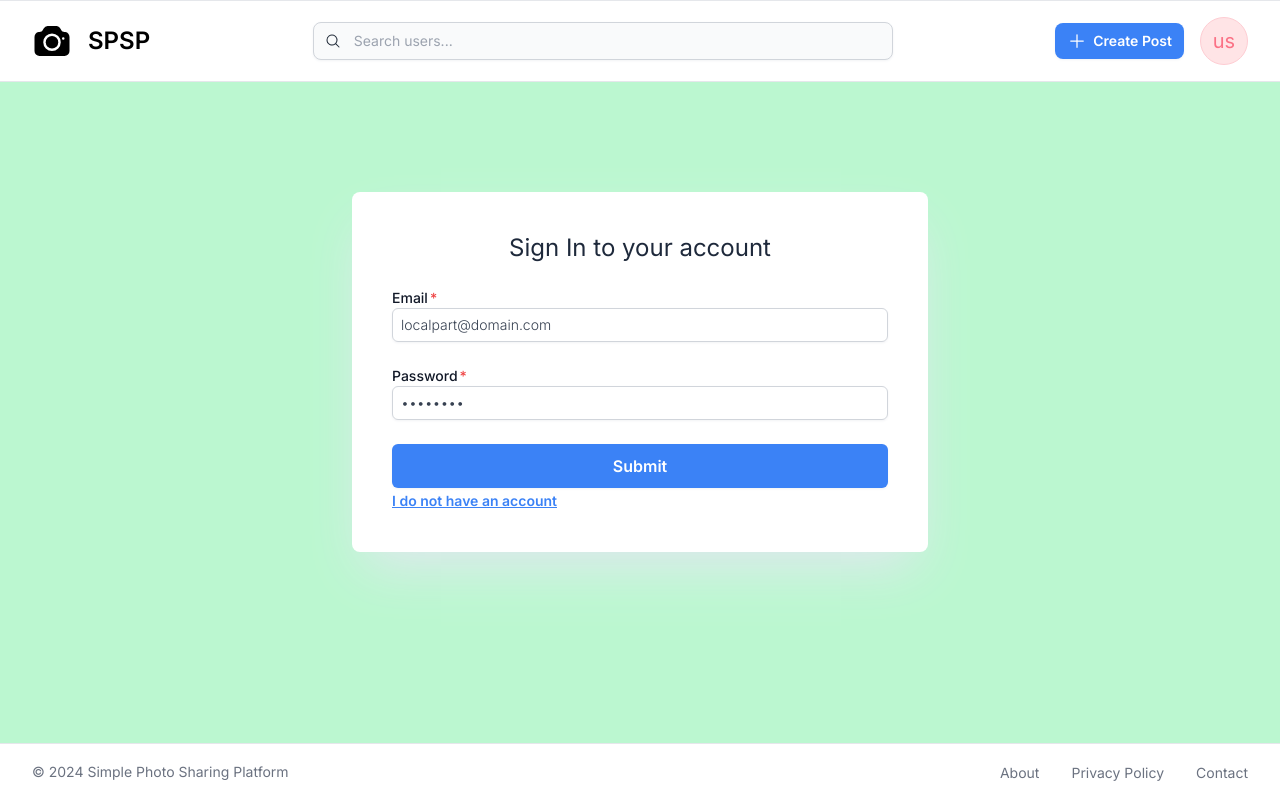
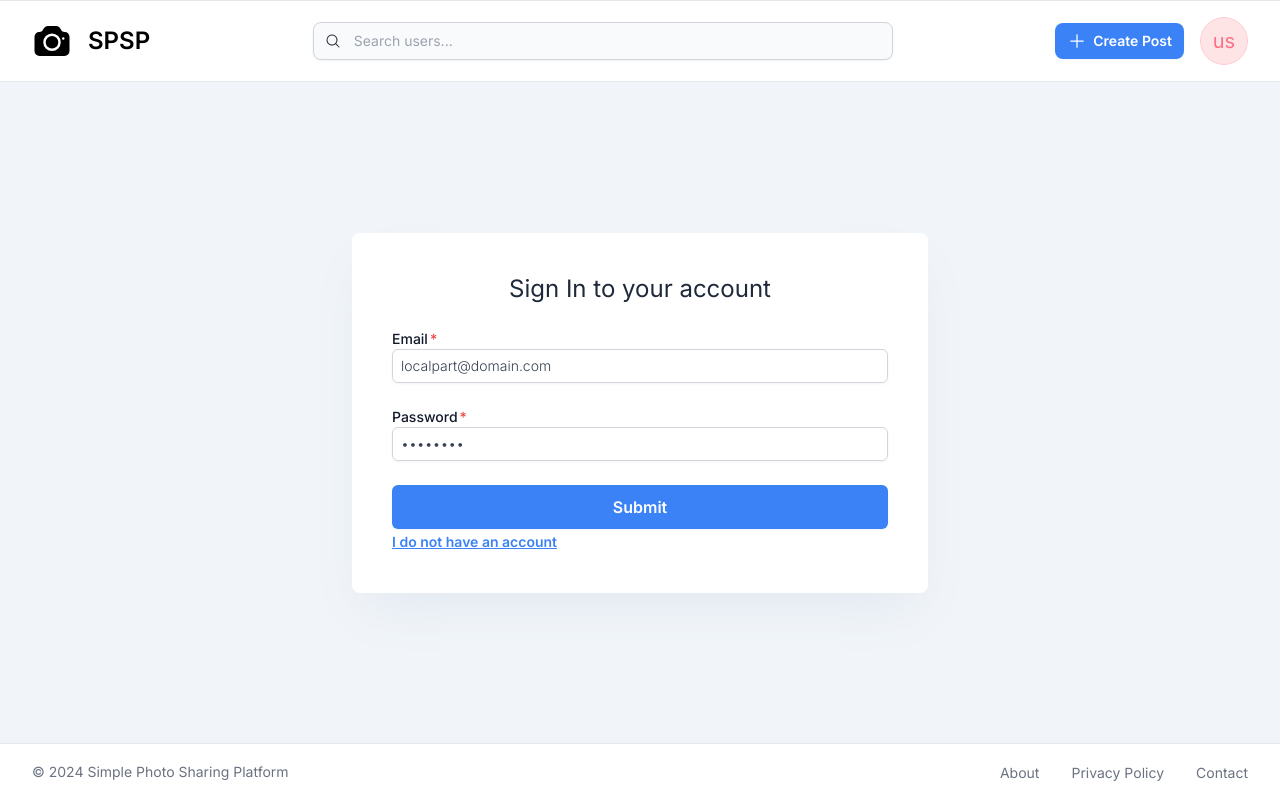
Before and after one commit to Xamarsia/photo-sharing-platform-frontend, a Next.js app: page /auth/signin in a window 1280 px wide. Built offline with nearby package versions, Linux system fonts and the light colour scheme.

Commit message:
Change navbar from fixed to sticky

```diff
--- a/app/[...InvalidURL]/page.tsx
+++ b/app/[...InvalidURL]/page.tsx
@@ -13,6 +13,9 @@ type PageProps = {
 export default async function InvalidURLPage({ params }: { params: PageProps }) {
     const dict = await getDictionary('en');
     return (
-        <NotFound alertTitle={dict.pageNotFound} alertBody={dict.pageDoesNotExist} />
+
+        <div className='flex flex-grow flex-shrink justify-center items-center'>
+            <NotFound alertTitle={dict.pageNotFound} alertBody={dict.pageDoesNotExist} />
+        </div>
     );
 }
--- a/app/[username]/page.tsx
+++ b/app/[username]/page.tsx
@@ -2,8 +2,8 @@ import 'server-only';
 
 import { getDictionary } from '@/lib/localization';
 import { getUserPosts } from '@/lib/post-controller';
+import { getProfile } from '@/lib/profile-controller';
 
-import { getProfile } from '@/lib/profile-controller';
 import Profile from '@/components/common/Profile';
 import PostsPreviewGrid from '@/components/post/PostsPreviewGrid';
 
@@ -19,11 +19,11 @@ export default async function ProfilePage({ params }: { params: PageProps }) {
     const posts: Array<PostDTO> = await getUserPosts(params.username);
 
     return (
-        <main className="flex items-center justify-center m-4 lg:m-8">
+        <div className="flex flex-grow items-center flex-shrink justify-center m-4 lg:m-8">
             <div className="flex flex-col items-center gap-4">
                 <Profile local={dict} profile={profile} />
                 <PostsPreviewGrid posts={posts} />
             </div>
-        </main>
+        </div>
     );
 }
--- a/app/auth/signin/page.tsx
+++ b/app/auth/signin/page.tsx
@@ -11,8 +11,10 @@ export default async function SigninPage() {
 
 
     return (
-        <Card>
-            <SignInForm local={dict} />
-        </Card>
+        <div className='flex flex-grow flex-shrink justify-center items-center'>
+            <Card>
+                <SignInForm local={dict} />
+            </Card>
+        </div>
     );
 }
--- a/app/auth/signup/page.tsx
+++ b/app/auth/signup/page.tsx
@@ -12,8 +12,10 @@ export default async function SigninPage() {
 
 
     return (
-        <Card>
-            <SignUpForm local={dict} />
-        </Card>
+        <div className='flex flex-grow flex-shrink justify-center items-center'>
+            <Card>
+                <SignUpForm local={dict} />
+            </Card>
+        </div>
     );
 }
--- a/app/layout.tsx
+++ b/app/layout.tsx
@@ -7,6 +7,15 @@ import Navbar from '@/components/common/Navbar';
 import CreatePostButton from '@/components/buttons/CreatePostButton';
 
 import { getDictionary } from '@/lib/localization';
+import ProfilePreviewDropdown from '@/components/profile/ProfilePreviewDropdown';
+import DropdownButton from '@/components/buttons/DropdownButton';
+import SearchBar from '@/components/common/SearchBar';
+import Logo from '@/components/common/Logo';
+import { getUser } from '@/lib/profile-controller';
+import IconButton from '@/components/buttons/IconButton';
+
+import bars3 from '@/public/bars-3/bars-3.svg';
+import bars3Hovered from '@/public/bars-3/bars-3-hovered.svg';
 
 const inter = Inter({ subsets: ['latin'] })
 
@@ -21,16 +30,17 @@ export default async function RootLayout({
   children: React.ReactNode
 }) {
 
+  const user = getUser();
   const dict = await getDictionary('en');
 
   return (
     <html lang="en" className='size-full'>
       <body className={`${inter.className} size-full`}>
         <div className='min-h-full flex flex-col flex-grow items-stretch'>
-          <header className='z-10 flex-shrink-0'>
+          <header className='flex flex-shrink-0 z-10 sticky top-0 left-0'>
             <Navbar local={dict} />
           </header>
-          <main className='flex flex-grow relative flex-shrink-0 bg-green-200 justify-center items-center'>
+          <main className='flex flex-grow relative flex-shrink-0 bg-slate-100'>
             {children}
             <div className='absolute flex flex-col-reverse h-full top-0 right-0'>
               <div className='sticky bottom-4 m-4 sm:bottom-8 sm:m-8 md:hidden block'>
--- a/app/post/[postId]/edit/page.tsx
+++ b/app/post/[postId]/edit/page.tsx
@@ -18,8 +18,10 @@ export default async function EditPostPage({ params }: { params: PageProps }) {
 
 
     return (
-        <Card>
-            <EditPostForm local={dict} detailedPost={postrData} />
-        </Card>
+        <div className='flex flex-grow flex-shrink justify-center items-center'>
+            <Card>
+                <EditPostForm local={dict} detailedPost={postrData} />
+            </Card>
+        </div>
     );
 }
--- a/app/post/[postId]/page.tsx
+++ b/app/post/[postId]/page.tsx
@@ -17,6 +17,8 @@ export default async function EditPostPage({ params }: { params: PageProps }) {
 
 
     return (
-        <Post detailedPost={postrData} local={dict} />
+        <div className='flex flex-grow flex-shrink justify-center items-center'>
+            <Post detailedPost={postrData} local={dict} />
+        </div>
     );
 }
--- a/app/post/create/page.tsx
+++ b/app/post/create/page.tsx
@@ -10,8 +10,10 @@ export default async function CreatePostPage() {
     const dict = await getDictionary('en');
 
     return (
-        <Card size='large'>
-            <CreatePostForm local={dict} />
-        </Card>
+        <div className='flex flex-grow flex-shrink justify-center items-center'>
+            <Card>
+                <CreatePostForm local={dict} />
+            </Card>
+        </div>
     );
 }
--- a/components/common/Navbar.tsx
+++ b/components/common/Navbar.tsx
@@ -37,7 +37,7 @@ export default function Navbar({ local }: Props) {
     }
 
     return (
-        <nav className="bg-white fixed w-full top-0 start-0 border-y border-gray-200">
+        <nav className="bg-white w-full border-y border-gray-200">
             <div className="flex items-center justify-between py-4 px-4 md:px-8 gap-2 md:gap-4">
                 <Logo />
                 <div className={`grow max-w-[580px] ${user ? "block" : "hidden"}`}>
```
